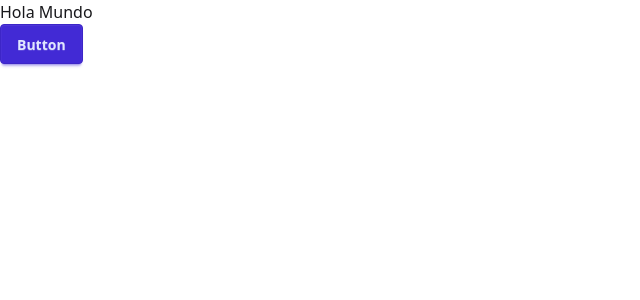
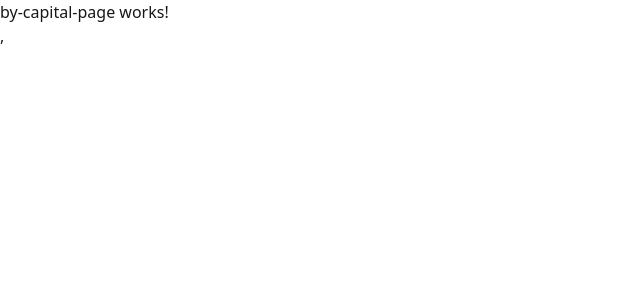
Before and after one commit to Droh2000/Angular, an Angular app in the folder 05-country-app/: page /country in a window 1280 px wide. Before the commit this address led to /. Shown: the top 300 px of the page, without its empty margins (0-640 px from the left). Built offline with nearby package versions, Linux system fonts and the light colour scheme.

Commit message:
Carpeta de directorios, Componentes, Separacion de Rutas

```diff
--- a/05-country-app/src/app/app.component.html
+++ b/05-country-app/src/app/app.component.html
@@ -1,3 +1,3 @@
-<h1>Hola Mundo</h1>
 
-<button class="btn btn-primary">Button</button>
+
+<router-outlet/>
--- a/05-country-app/src/app/app.routes.ts
+++ b/05-country-app/src/app/app.routes.ts
@@ -1,3 +1,21 @@
 import { Routes } from '@angular/router';
+import { HomePageComponent } from './shared/pages/home-page/home-page.component';
 
-export const routes: Routes = [];
+export const routes: Routes = [
+  // En este punto tenemos dos rutas, las que estan relacionadas a paises (Country) y la ruta de (Home-Page)
+  // queremos que la ruta del Home siempre este disponible para los usuarios
+  {
+    path: '',
+    component: HomePageComponent, // No le hacemos Lazyload porque damos por hecho que cualquier persona que entre a esta App podra acceder
+  },
+  {
+    path: 'country',
+    // Lee el archivo de rutas que tenemos para el modulo especifico de country que como lo tenemos exportado por defecto toma la ruta
+    loadChildren: () => import('./country/country.routes'),
+  },
+  // Cualquier otra ruta caera en la ruta de HomePage
+  {
+    path: '**',
+    redirectTo: ''
+  }
+];
--- /dev/null
+++ b/05-country-app/src/app/country/country.routes.ts
@@ -0,0 +1,20 @@
+import { Routes } from '@angular/router';
+import { ByCapitalPageComponent } from './pages/by-capital-page/by-capital-page.component';
+
+export const countryRoutes: Routes = [
+  {
+    path: '',
+    // Deberiamos de mostrar otro tipo de componente que deria de enmarcar como lucen todas las paginas que estan relacionadas en la ruta de Country
+    component: ByCapitalPageComponent,
+  },
+  /*{
+    path: 'country',
+    // ??? {}
+  },*/
+  /*{
+    path: '**',
+    redirectTo: ''
+  }*/
+];
+
+export default countryRoutes;
--- /dev/null
+++ b/05-country-app/src/app/country/pages/by-capital-page/by-capital-page.component.html
@@ -0,0 +1 @@
+<p>by-capital-page works!</p>,
--- /dev/null
+++ b/05-country-app/src/app/country/pages/by-capital-page/by-capital-page.component.ts
@@ -0,0 +1,9 @@
+import { ChangeDetectionStrategy, Component } from '@angular/core';
+
+@Component({
+  selector: 'app-by-capital-page',
+  imports: [],
+  templateUrl: './by-capital-page.component.html',
+  changeDetection: ChangeDetectionStrategy.OnPush,
+})
+export class ByCapitalPageComponent { }
--- /dev/null
+++ b/05-country-app/src/app/shared/pages/home-page/home-page.component.html
@@ -0,0 +1 @@
+<p>home-page works!</p>,
```
Also changed, not shown: 05-country-app/src/app/shared/pages/home-page/home-page.component.ts (added, +8 -0 lines), 05-country-app/notas.txt.
